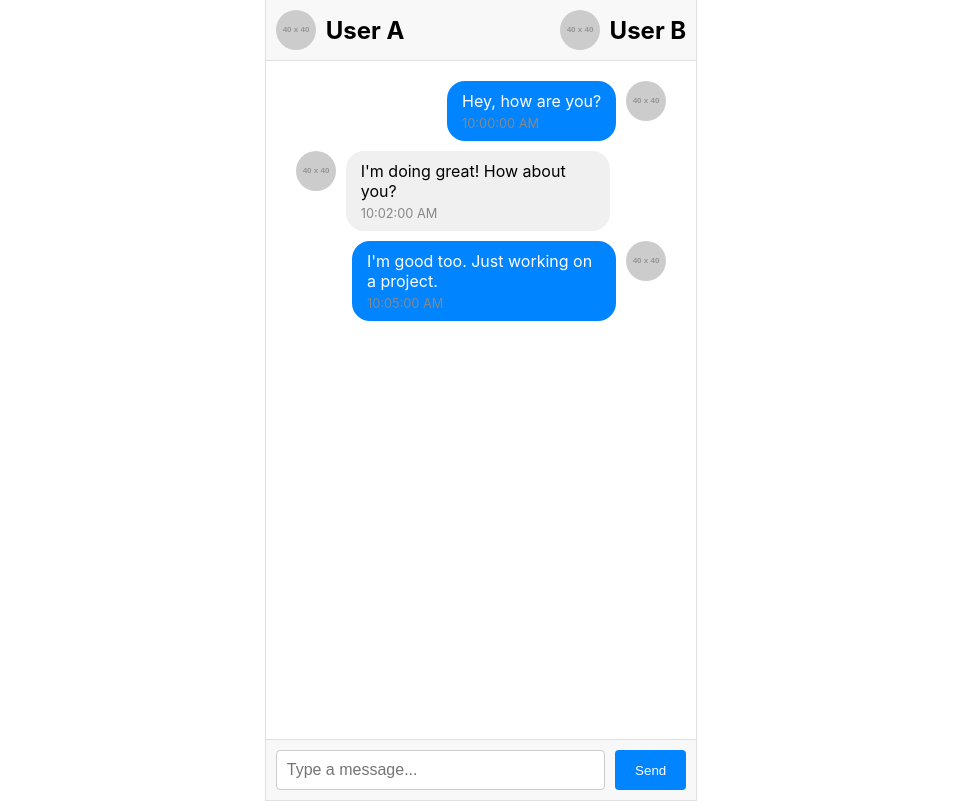
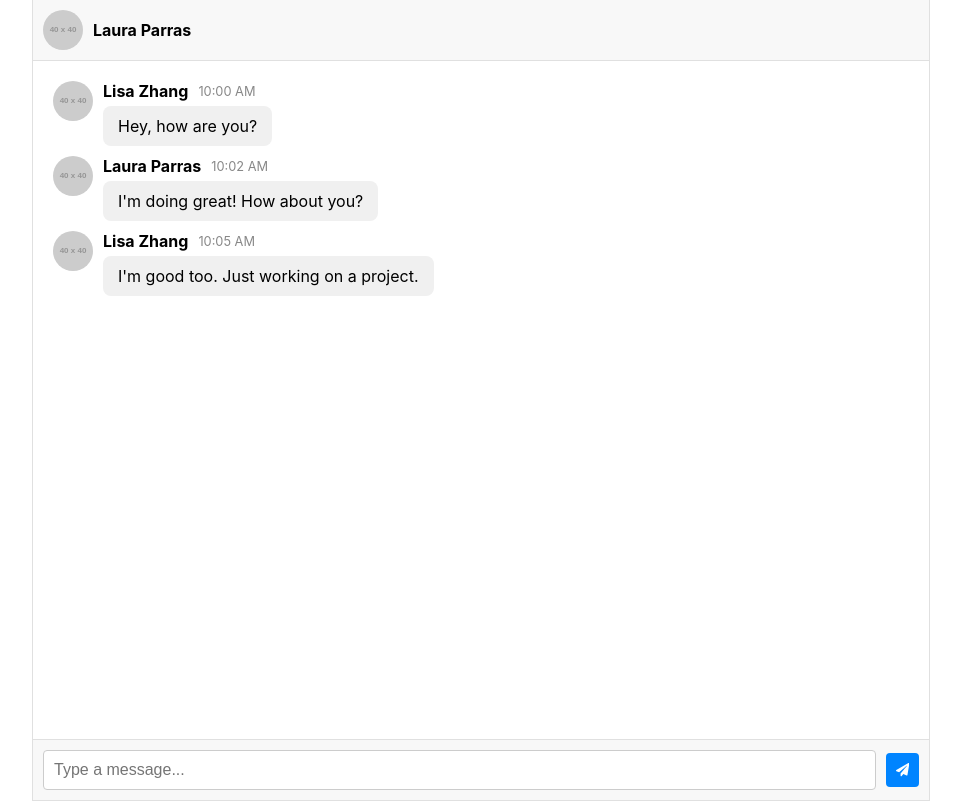
Before and after one commit to brenordv/yapbox, a React (Create React App) app in the folder frontend/: page / in a window 1280 px wide. Shown: the whole page, without its empty margins (159-1120 px from the left). Built offline with nearby package versions, Linux system fonts and the light colour scheme.

Commit message:
Improving layout.

```diff
--- a/frontend/package.json
+++ b/frontend/package.json
@@ -13,6 +13,7 @@
     "@types/styled-components": "^5.1.34",
     "react": "^18.3.1",
     "react-dom": "^18.3.1",
+    "react-icons": "^5.2.1",
     "react-scripts": "5.0.1",
     "styled-components": "^6.1.12",
     "typescript": "^4.9.5",
--- a/frontend/src/App.tsx
+++ b/frontend/src/App.tsx
@@ -9,20 +9,20 @@ const AppContainer = styled.div`
     display: flex;
     flex-direction: column;
     height: 100vh;
-    max-width: 800px;
+    width: 70%;
     margin: 0 auto;
     border: 1px solid #e0e0e0;
 `;
 
 const userA: User = {
     id: '1',
-    name: 'User A',
+    name: 'Lisa Zhang',
     avatar: 'https://via.placeholder.com/40',
 };
 
 const userB: User = {
     id: '2',
-    name: 'User B',
+    name: 'Laura Parras',
     avatar: 'https://via.placeholder.com/40',
 };
 
@@ -62,7 +62,7 @@ const App: React.FC = () => {
 
     return (
         <AppContainer>
-            <Header userA={userA} userB={userB} />
+            <Header otherUser={userB} />
             <MessageList messages={messages} currentUser={userA} otherUser={userB} />
             <MessageInput onSendMessage={handleSendMessage} />
         </AppContainer>
--- a/frontend/src/components/Header.tsx
+++ b/frontend/src/components/Header.tsx
@@ -5,7 +5,6 @@ import { User } from '../types/types';
 const HeaderContainer = styled.div`
     display: flex;
     align-items: center;
-    justify-content: space-between;
     padding: 10px;
     background-color: #f8f8f8;
     border-bottom: 1px solid #e0e0e0;
@@ -24,24 +23,21 @@ const Avatar = styled.img`
 `;
 
 const Name = styled.h2`
-  margin: 0;
+    margin: 0;
+    font-size: 16px;
+    font-weight: bold;
 `;
 
 interface HeaderProps {
-    userA: User;
-    userB: User;
+    otherUser: User;
 }
 
-const Header: React.FC<HeaderProps> = ({ userA, userB }) => {
+const Header: React.FC<HeaderProps> = ({ otherUser }) => {
     return (
         <HeaderContainer>
             <UserContainer>
-                <Avatar src={userA.avatar} alt={`${userA.name}'s avatar`} />
-                <Name>{userA.name}</Name>
-            </UserContainer>
-            <UserContainer>
-                <Avatar src={userB.avatar} alt={`${userB.name}'s avatar`} />
-                <Name>{userB.name}</Name>
+                <Avatar src={otherUser.avatar} alt={`${otherUser.name}'s avatar`} />
+                <Name>{otherUser.name}</Name>
             </UserContainer>
         </HeaderContainer>
     );
--- a/frontend/src/components/Message.tsx
+++ b/frontend/src/components/Message.tsx
@@ -2,9 +2,9 @@ import React from 'react';
 import styled from 'styled-components';
 import { Message as MessageType, User } from '../types/types';
 
-const MessageContainer = styled.div<{ isCurrentUser: boolean }>`
+const MessageContainer = styled.div`
     display: flex;
-    flex-direction: ${({ isCurrentUser }) => (isCurrentUser ? 'row-reverse' : 'row')};
+    align-items: flex-start;
     margin-bottom: 10px;
 `;
 
@@ -12,22 +12,38 @@ const Avatar = styled.img`
     width: 40px;
     height: 40px;
     border-radius: 50%;
-    margin: 0 10px;
+    margin-right: 10px;
 `;
 
-const MessageContent = styled.div<{ isCurrentUser: boolean }>`
-    background-color: ${({ isCurrentUser }) => (isCurrentUser ? '#0084ff' : '#f0f0f0')};
-    color: ${({ isCurrentUser }) => (isCurrentUser ? 'white' : 'black')};
-    border-radius: 18px;
-    padding: 10px 15px;
-    max-width: 60%;
+const MessageContentContainer = styled.div`
+    display: flex;
+    flex-direction: column;
+    width: 100%;
+`;
+
+const MessageHeader = styled.div`
+    display: flex;
+    align-items: center;
+    margin-bottom: 5px;
+`;
+
+const SenderName = styled.span`
+    font-weight: bold;
+    margin-right: 10px;
 `;
 
 const Timestamp = styled.span`
     font-size: 0.8em;
     color: #888;
-    margin-top: 5px;
-    display: block;
+`;
+
+const MessageText = styled.div`
+    background-color: #f0f0f0;
+    color: black;
+    border-radius: 8px;
+    padding: 10px 15px;
+    width: fit-content;
+    max-width: 100%;
 `;
 
 interface MessageProps {
@@ -37,16 +53,18 @@ interface MessageProps {
 }
 
 const Message: React.FC<MessageProps> = ({ message, currentUser, otherUser }) => {
-    const isCurrentUser = message.senderId === currentUser.id;
-    const sender = isCurrentUser ? currentUser : otherUser;
+    const sender = message.senderId === currentUser.id ? currentUser : otherUser;
 
     return (
-        <MessageContainer isCurrentUser={isCurrentUser}>
+        <MessageContainer>
             <Avatar src={sender.avatar} alt={`${sender.name}'s avatar`} />
-            <MessageContent isCurrentUser={isCurrentUser}>
-                {message.text}
-                <Timestamp>{message.timestamp.toLocaleTimeString()}</Timestamp>
-            </MessageContent>
+            <MessageContentContainer>
+                <MessageHeader>
+                    <SenderName>{sender.name}</SenderName>
+                    <Timestamp>{message.timestamp.toLocaleTimeString([], { hour: '2-digit', minute: '2-digit' })}</Timestamp>
+                </MessageHeader>
+                <MessageText>{message.text}</MessageText>
+            </MessageContentContainer>
         </MessageContainer>
     );
 };
--- a/frontend/src/components/MessageInput.tsx
+++ b/frontend/src/components/MessageInput.tsx
@@ -1,8 +1,10 @@
 import React, { useState } from 'react';
 import styled from 'styled-components';
+import { FaPaperPlane } from 'react-icons/fa';
 
 const InputContainer = styled.div`
     display: flex;
+    align-items: center;
     padding: 10px;
     background-color: #f8f8f8;
     border-top: 1px solid #e0e0e0;
@@ -18,12 +20,15 @@ const Input = styled.input`
 
 const SendButton = styled.button`
     margin-left: 10px;
-    padding: 10px 20px;
+    padding: 10px;
     background-color: #0084ff;
     color: white;
     border: none;
     border-radius: 4px;
     cursor: pointer;
+    display: flex;
+    align-items: center;
+    justify-content: center;
 `;
 
 interface MessageInputProps {
@@ -49,7 +54,9 @@ const MessageInput: React.FC<MessageInputProps> = ({ onSendMessage }) => {
                 onChange={(e) => setMessage(e.target.value)}
                 placeholder="Type a message..."
             />
-            <SendButton type="submit">Send</SendButton>
+            <SendButton type="submit">
+                <FaPaperPlane />
+            </SendButton>
         </InputContainer>
     );
 };
```
